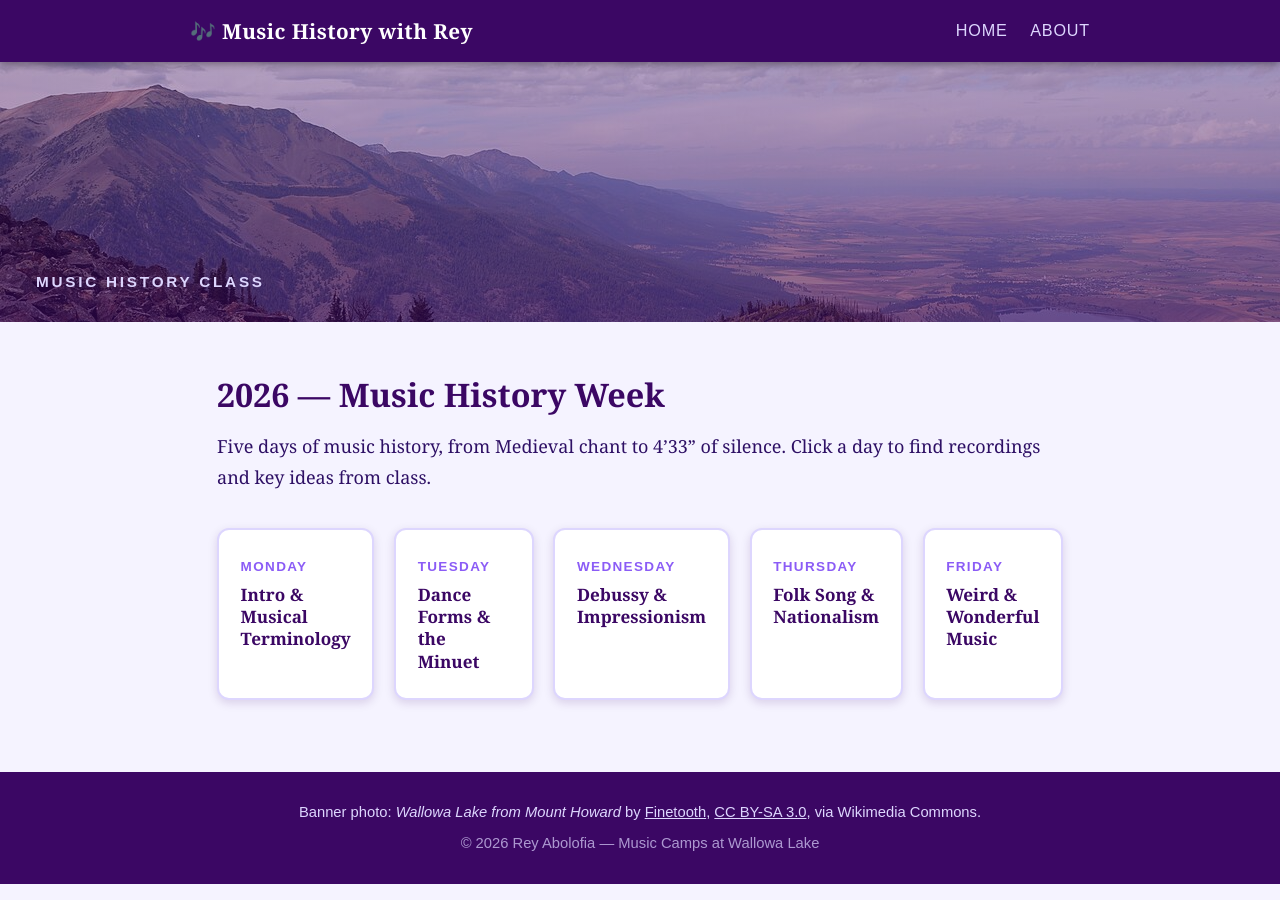
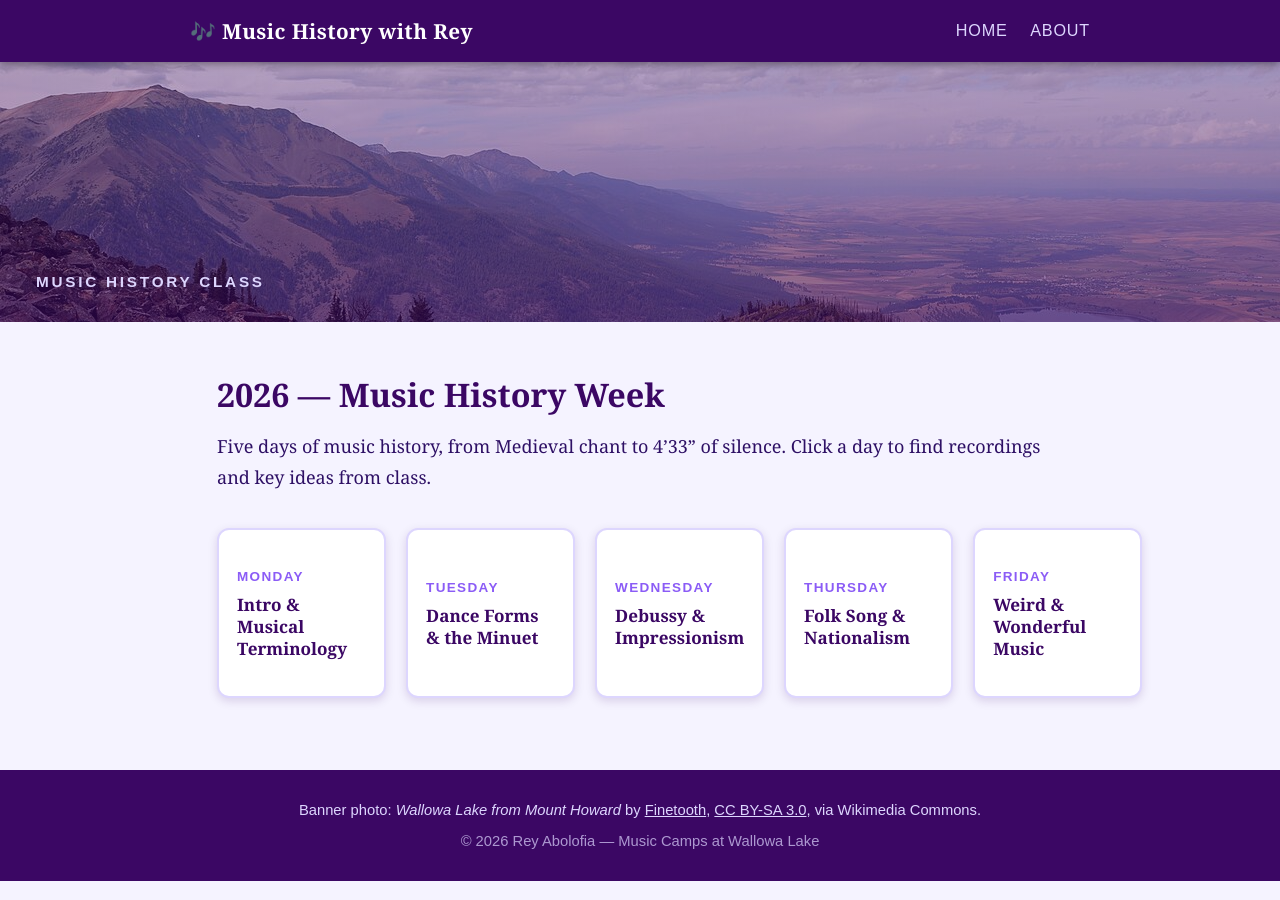
Before and after one commit to purple4reina/wallowalake, a Jekyll site: the page built from 2026/index.md, in a window 1280 px wide. Built offline with Jekyll 4.4.1, drawn with Linux system fonts in a browser that asks for light colours.

Commit message:
Make day cards square using aspect-ratio: 1/1
Co-Authored-By: Claude Sonnet 4.6 <noreply@anthropic.com>

```diff
--- a/assets/css/style.css
+++ b/assets/css/style.css
@@ -186,12 +186,14 @@ img { max-width: 100%; height: auto; display: block; }
 .day-card {
   display: flex;
   flex-direction: column;
+  justify-content: center;
   gap: 0.3rem;
+  aspect-ratio: 1 / 1;
   background: var(--white);
   border: 2px solid var(--lavender);
   border-radius: var(--radius);
   box-shadow: var(--card-shadow);
-  padding: 1.4rem 1.2rem;
+  padding: 1rem;
   text-decoration: none;
   color: var(--text-dark);
   transition: border-color 0.2s, box-shadow 0.2s, transform 0.15s;
```
